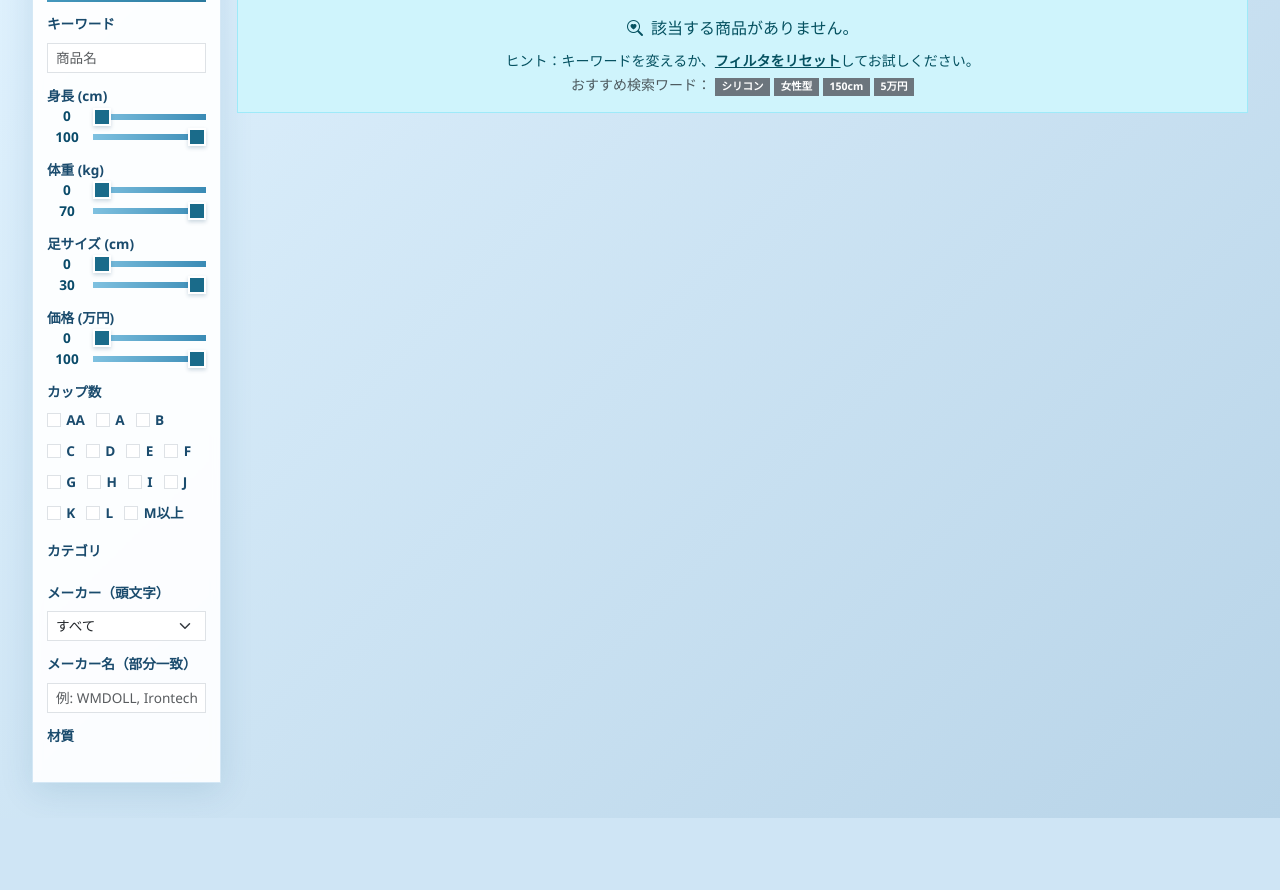
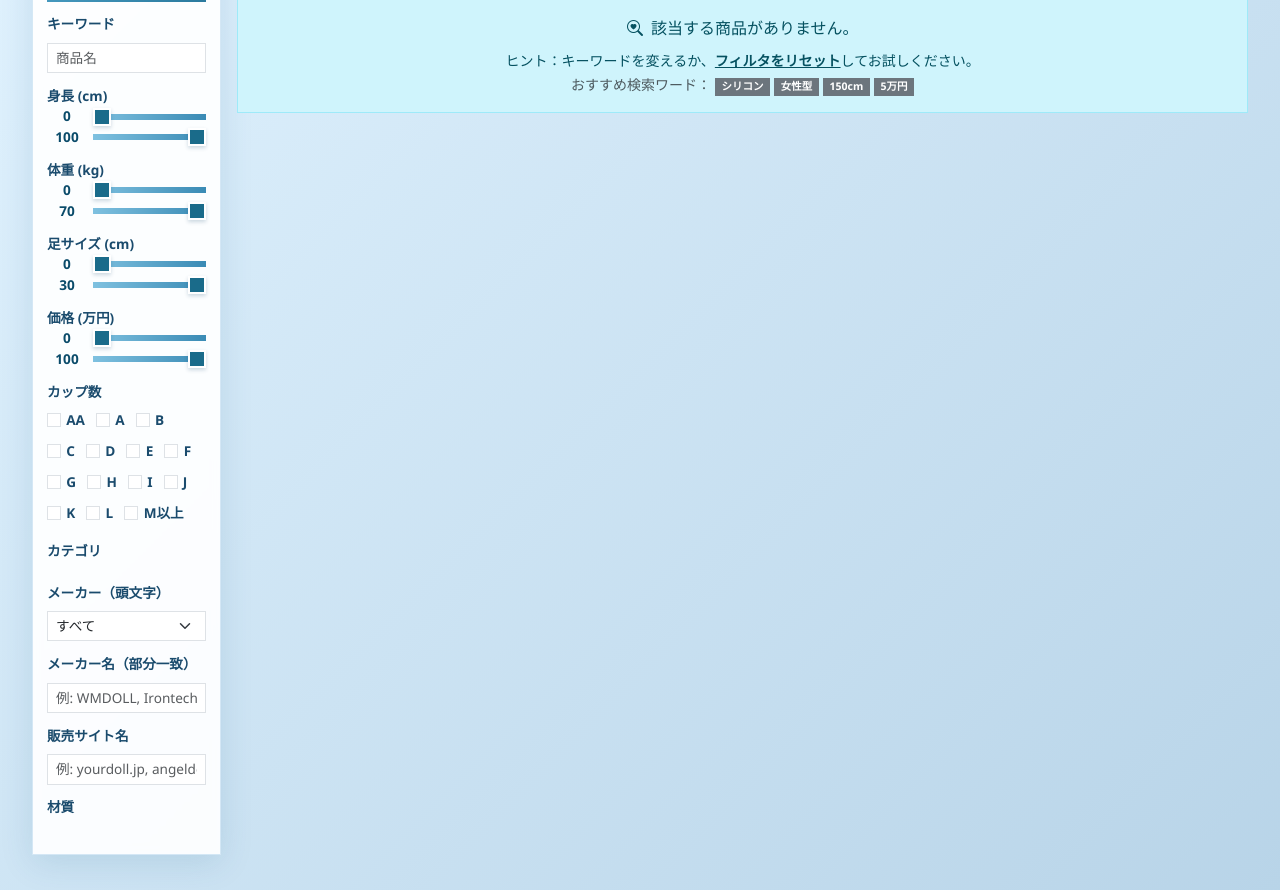
Before and after one commit to mcyosiki-dev/love-doll-scraper, a Flask app: page /search in a window 1280 px wide. Shown: the part 109-999 px from the top of the page. Before the commit the page ends 927 px from the top, so only its background shows below. Run offline with Flask 3, Linux system fonts and the light colour scheme; the visitor is signed in with stand-in values (Sample User, id 1); data that the repository does not hold is empty.

Commit message:
feat: サイト名検索追加、フッター余白確保（min-height:70vh）

```diff
--- a/templates/search.html
+++ b/templates/search.html
@@ -380,6 +380,15 @@
         .current-filters .clear-all:hover {
             text-decoration: underline;
         }
+        /* ★ フッター余白確保（ページネーションがない場合も下部に余白） */
+        .search-results-container {
+            min-height: 70vh;
+            display: flex;
+            flex-direction: column;
+        }
+        .search-results-container .result-list {
+            flex: 1;
+        }
 
         @media (max-width: 1200px) {
             .spec-keys, .spec-values { grid-template-columns: repeat(6, 1fr); }
@@ -556,10 +565,15 @@
                                 <option value="other" {% if request.args.get('manufacturer') == 'other' %}selected{% endif %}>その他（数字・漢字）</option>
                             </select>
                         </div>
-                        <!-- ★ 追加：メーカー名フリーテキスト検索 ★ -->
+                        <!-- メーカー名フリーテキスト検索 -->
                         <div class="filter-group">
                             <label for="manufacturer_search" class="form-label">メーカー名（部分一致）</label>
                             <input type="text" class="form-control form-control-sm" id="manufacturer_search" name="manufacturer_search" value="{{ request.args.get('manufacturer_search', '') }}" placeholder="例: WMDOLL, Irontech">
+                        </div>
+                        <!-- ★ 追加：販売サイト名検索 ★ -->
+                        <div class="filter-group">
+                            <label for="site_name" class="form-label">販売サイト名</label>
+                            <input type="text" class="form-control form-control-sm" id="site_name" name="site_name" value="{{ request.args.get('site_name', '') }}" placeholder="例: yourdoll.jp, angeldoll.jp">
                         </div>
                         <div class="filter-group">
                             <label class="form-label">材質</label>
@@ -579,7 +593,7 @@
                 </div>
             </div>
 
-            <div class="col-lg-10 col-md-9">
+            <div class="col-lg-10 col-md-9 search-results-container">
                 <div class="result-header">
                     <span class="result-count"><i class="bi bi-grid-3x3-gap-fill me-2"></i>{{ results|length }} 件 / 全 {{ total }} 件</span>
                     <div class="sort-controls">
@@ -607,7 +621,7 @@
                     {% endfor %}
                 </form>
 
-                <!-- ★ 現在の検索条件表示（辞書内包表記を使わず、to_dict + pop で実装） ★ -->
+                <!-- ★ 現在の検索条件表示 ★ -->
                 <div class="current-filters">
                     <span><i class="bi bi-funnel"></i> 現在の条件：</span>
                     {% set has_filter = false %}
@@ -634,6 +648,16 @@
                         {% set _ = filter_params.pop('manufacturer', None) %}
                         <span class="filter-badge">
                             <i class="bi bi-tag"></i> 頭文字: {{ request.args.get('manufacturer') }}
+                            <a href="{{ url_for('search', **filter_params) }}" class="remove-filter">&times;</a>
+                        </span>
+                        {% set has_filter = true %}
+                    {% endif %}
+                    <!-- ★ サイト名フィルタ表示 ★ -->
+                    {% if request.args.get('site_name') %}
+                        {% set filter_params = request.args.to_dict() %}
+                        {% set _ = filter_params.pop('site_name', None) %}
+                        <span class="filter-badge">
+                            <i class="bi bi-globe"></i> サイト: {{ request.args.get('site_name') }}
                             <a href="{{ url_for('search', **filter_params) }}" class="remove-filter">&times;</a>
                         </span>
                         {% set has_filter = true %}
@@ -711,6 +735,8 @@
                     {% endif %}
                 </div>
 
+                <!-- 結果リスト（フッター余白確保のためラップ） -->
+                <div class="result-list">
                     {% if results %}
                         {% for row in results %}
                         <div class="result-card">
@@ -912,6 +938,7 @@
                 </div>
             </div>
         </div>
+    </div>
     {% include 'footer.html' %}
 </body>
 </html>
```
Lines whose indentation alone changed are shown as unchanged.
